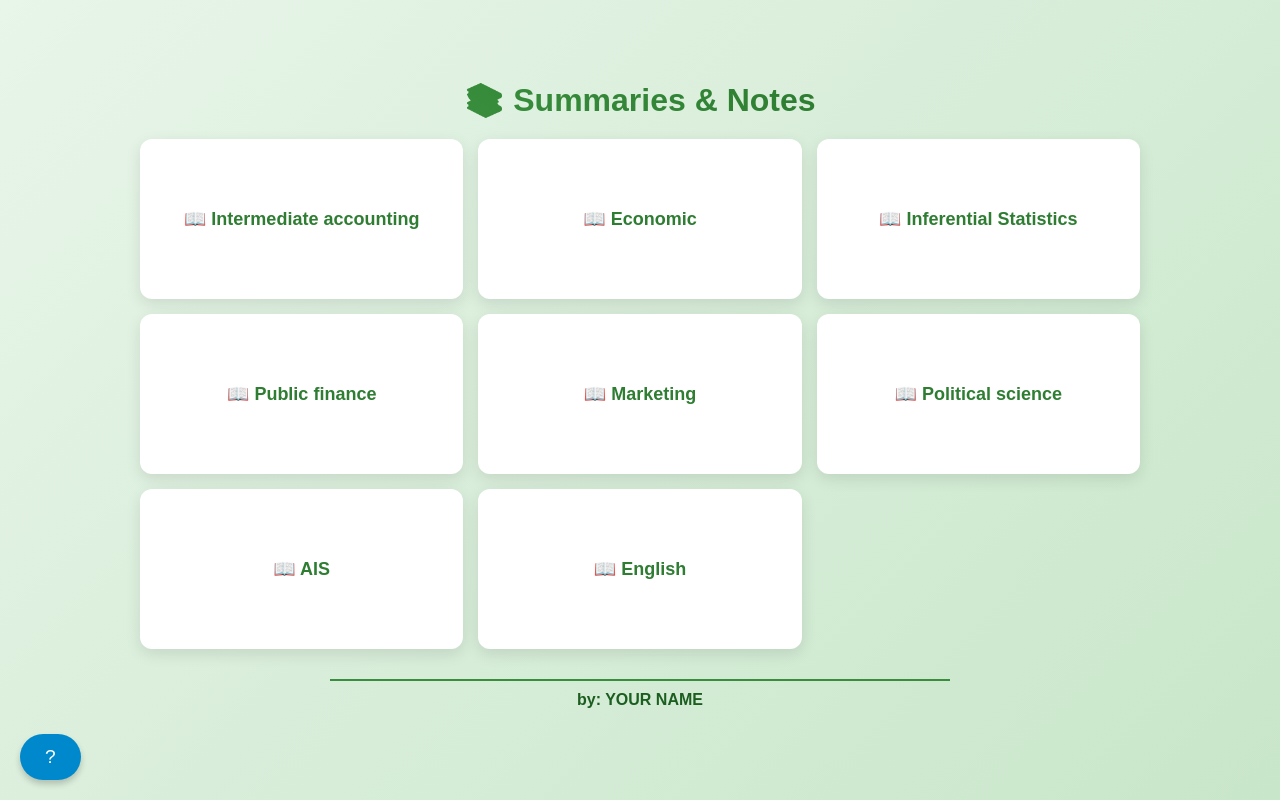
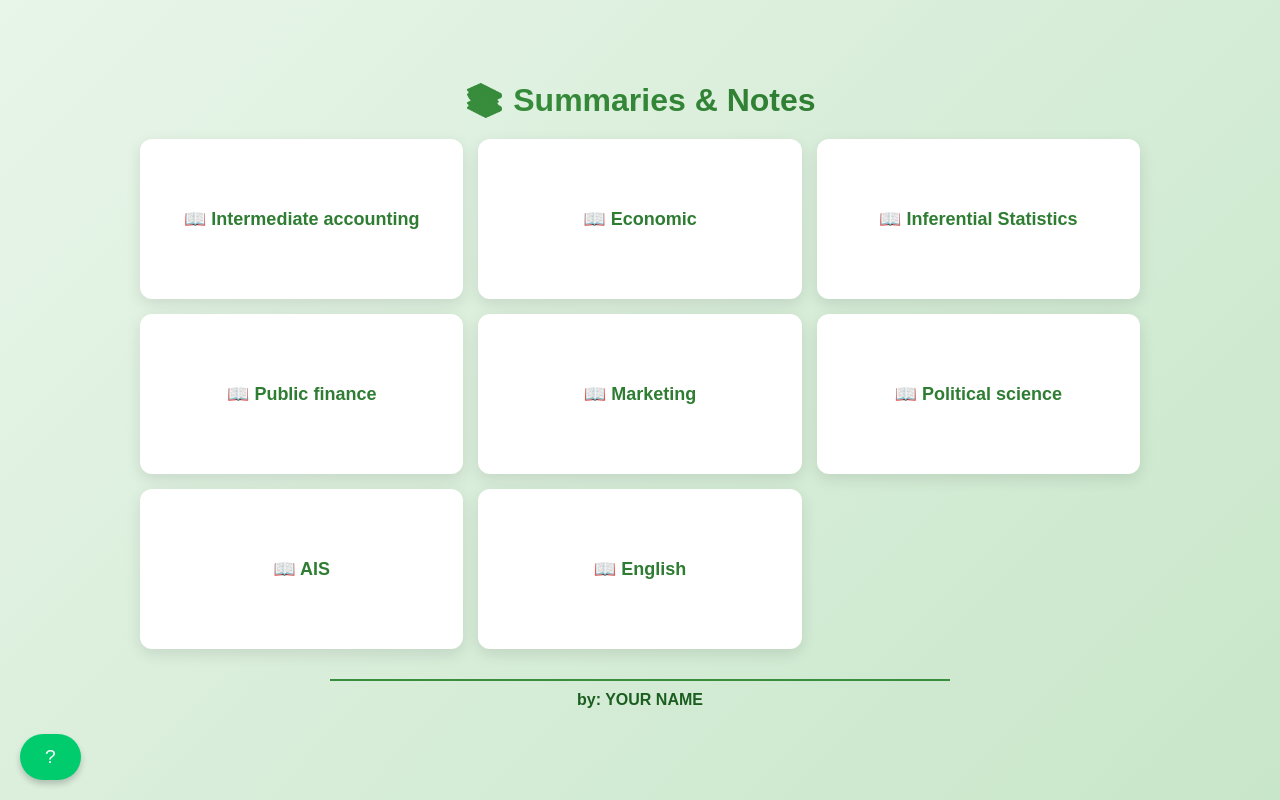
Before and after one commit to un344/Summaries-Notes.github.io, a plain HTML site: page index.html in a window 1280 px wide. Drawn offline with Linux system fonts and the light colour scheme.

Commit message:
Update index.html

```diff
--- a/index.html
+++ b/index.html
@@ -97,7 +97,7 @@
             position: fixed;
             bottom: 20px;
             left: 20px;
-            background: #0088cc;
+            background: #00cc6d;
             color: white;
             padding: 12px 25px;
             border-radius: 30px;
@@ -115,7 +115,7 @@
         }
 
         .telegram-btn:hover {
-            background: #0077b3;
+            background: #00cc6d;
             transform: translateY(-2px);
             box-shadow: 0 6px 8px rgba(0, 0, 0, 0.3);
         }
```
